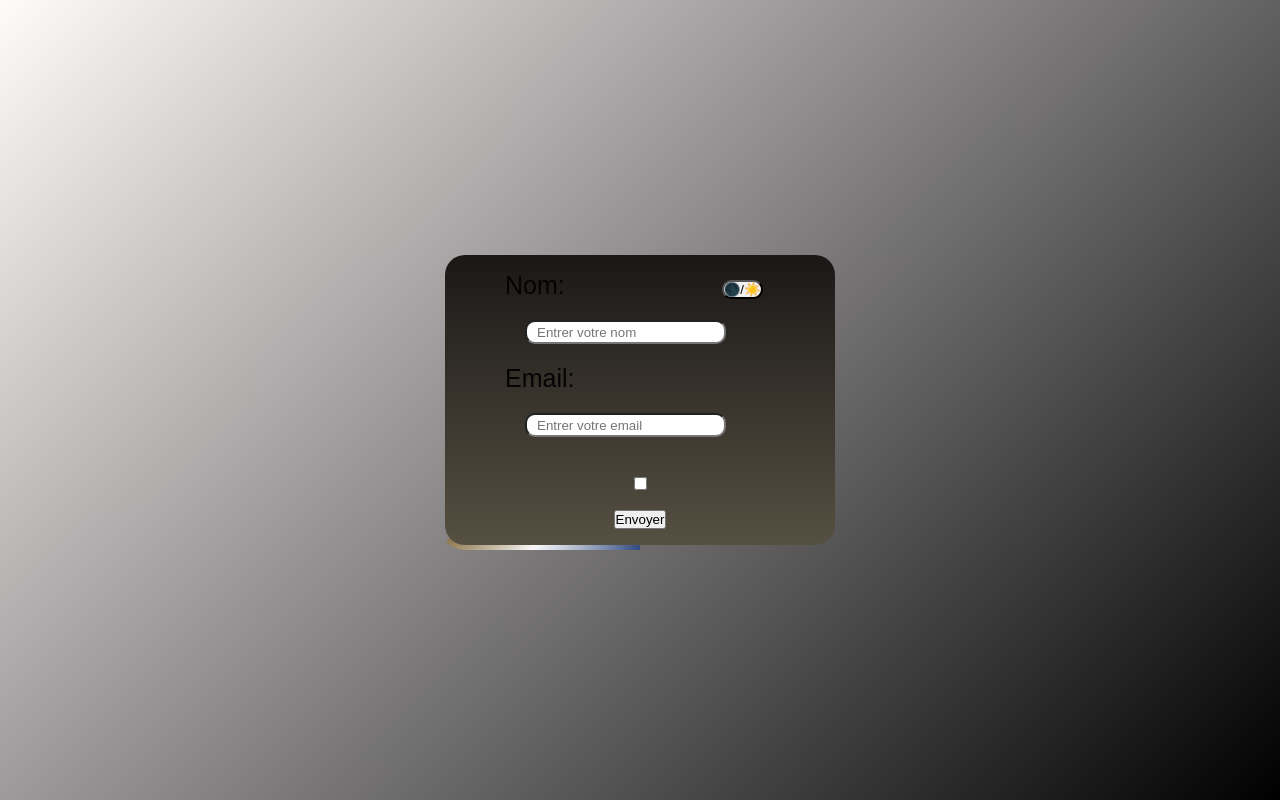
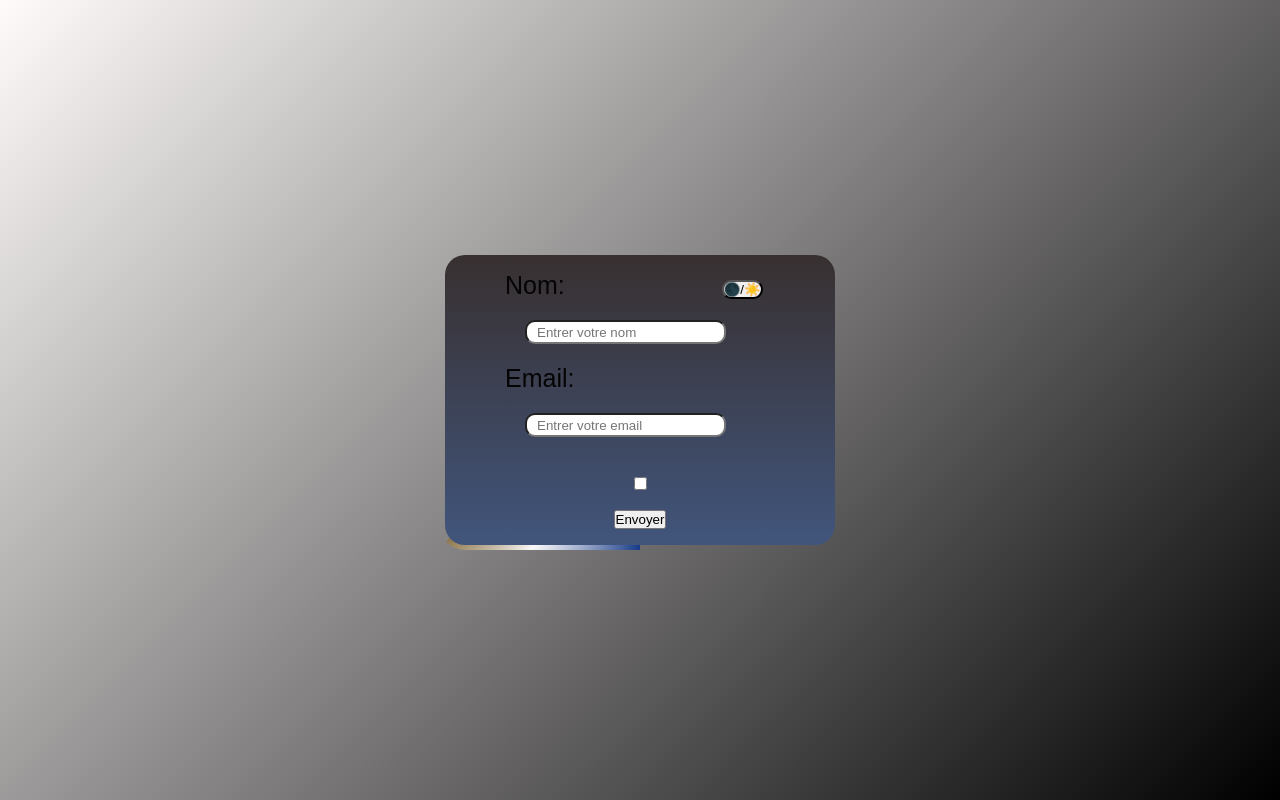
Before and after one commit to Andr-bhz/mon_site_gateau, a PHP site: page /dashboard.php in a window 1280 px wide. Run offline with PHP 8.4, Linux system fonts and the light colour scheme.

Commit message:
index.php

```diff
--- a/user/dash.css
+++ b/user/dash.css
@@ -118,11 +118,11 @@ input:focus{
     border-radius: 25px;
     border: 5px solid transparent ;
     background:
-    linear-gradient(#1b1717, #555041) padding-box,
+    linear-gradient(#383030, #41557c) padding-box,
     conic-gradient(
       from var(--angle),
       transparent 85%,
-      rgba(18, 56, 139, 0.664) 85%,
+      rgba(18, 56, 139, 0.938) 85%,
       #f8f8f8 95%,
       #8f784e 100%
     ) border-box;
```
